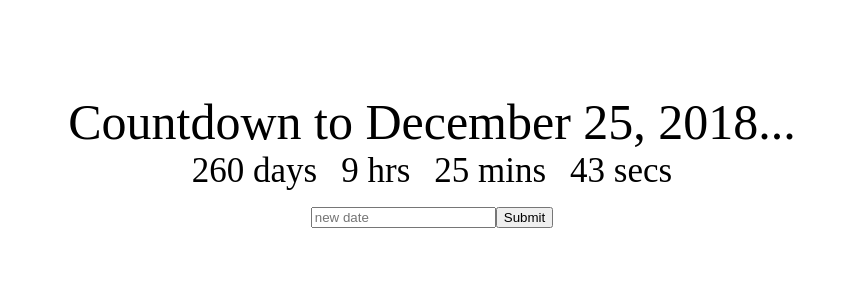
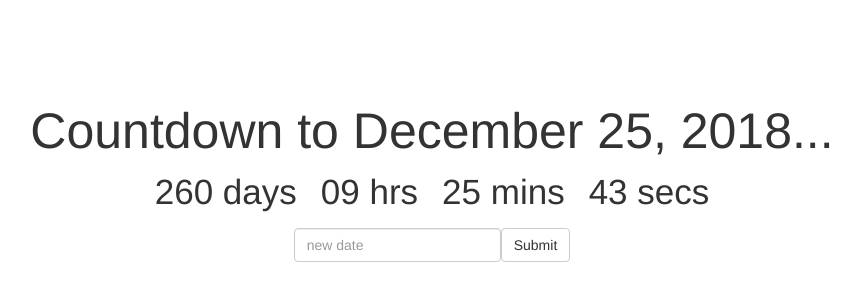
Before and after one commit to UXsree/react-fundas-sb-channel, a React (Create React App) app: page / in a window 1280 px wide. Shown: the part 160-460 px from the top of the page, without its empty margins (208-1069 px from the left). Built offline with nearby package versions, Linux system fonts and the light colour scheme.

Commit message:
adding leading zero and react-bootstrap

```diff
--- a/package.json
+++ b/package.json
@@ -4,6 +4,7 @@
   "private": true,
   "dependencies": {
     "react": "^16.3.1",
+    "react-bootstrap": "^0.32.1",
     "react-dom": "^16.3.1",
     "react-scripts": "1.1.4"
   },
--- a/public/index.html
+++ b/public/index.html
@@ -19,6 +19,7 @@
       work correctly both with client-side routing and a non-root public URL.
       Learn how to configure a non-root public URL by running `npm run build`.
     -->
+<link rel="stylesheet" href="https://maxcdn.bootstrapcdn.com/bootstrap/3.3.7/css/bootstrap.min.css" integrity="sha384-BVYiiSIFeK1dGmJRAkycuHAHRg32OmUcww7on3RYdg4Va+PmSTsz/K68vbdEjh4u" crossorigin="anonymous">
     <title>React App</title>
   </head>
   <body>
--- a/src/App.js
+++ b/src/App.js
@@ -1,6 +1,7 @@
 import React, { Component } from 'react';
 import Clock from './Clock.jsx';
 import './app.css';
+import { Form, FormControl, Button } from 'react-bootstrap';
 
 class App extends Component {
   constructor(props){
@@ -20,10 +21,10 @@ class App extends Component {
       <div className="App">
         <div className="App-title">Countdown to {this.state.deadline}</div>
         <Clock deadline={this.state.deadline}/>
-        <div>
-          <input onChange={event=>this.setState({newDeadLine: event.target.value})} placeholder="new date"/>
-          <button onClick={()=>this.changeDeadLine()}>Submit</button>
-        </div>
+        <Form inline>
+          <FormControl onChange={event=>this.setState({newDeadLine: event.target.value})} placeholder="new date"/>
+          <Button onClick={()=>this.changeDeadLine()}>Submit</Button>
+        </Form>
       </div>
     )
   }
--- a/src/Clock.jsx
+++ b/src/Clock.jsx
@@ -20,6 +20,10 @@ class Clock extends Component{
     setInterval(()=>this.getTimeUntil(this.props.deadline),1000);
   }
 
+  leading0(num){
+    return num < 10 ? '0' + num : num;
+  }
+
   getTimeUntil(deadline){
     const time = Date.parse(deadline) - Date.parse(new Date());
     const seconds = Math.floor((time/1000) % 60);
@@ -34,10 +38,10 @@ class Clock extends Component{
   render(){
     return(
         <div>
-          <div className="Clock-days">{this.state.days} days</div>
-          <div className="Clock-hours">{this.state.hours} hrs</div>
-          <div className="Clock-minutes">{this.state.minutes} mins</div>
-          <div className="Clock-seconds">{this.state.seconds} secs</div>
+          <div className="Clock-days">{this.leading0(this.state.days)} days</div>
+          <div className="Clock-hours">{this.leading0(this.state.hours)} hrs</div>
+          <div className="Clock-minutes">{this.leading0(this.state.minutes)} mins</div>
+          <div className="Clock-seconds">{this.leading0(this.state.seconds)} secs</div>
         </div>
     )
   }
```
